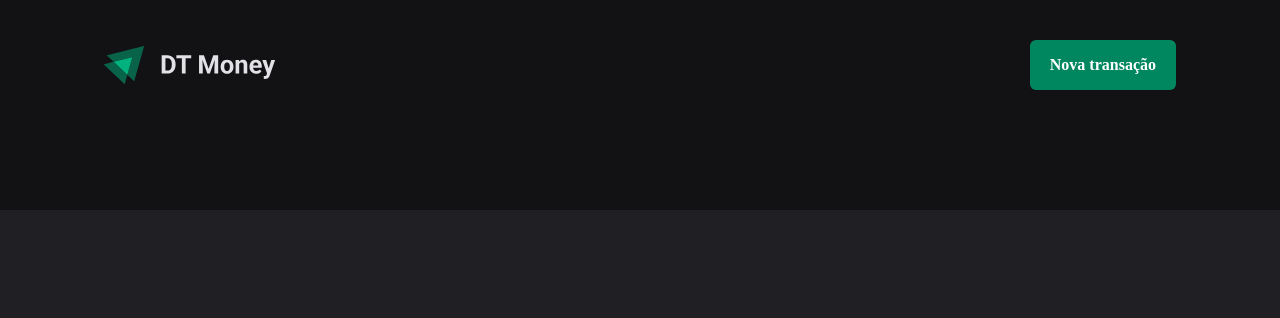
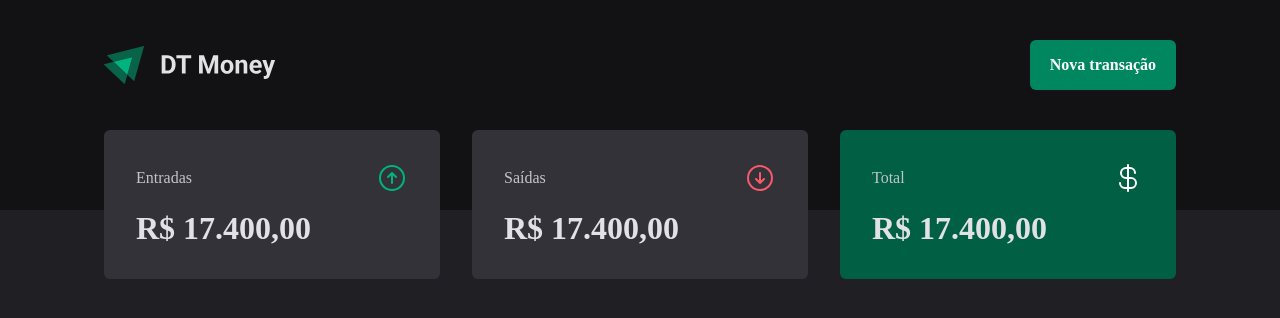
Before and after one commit to Hzimr/RelembrandoDTMoney, a React (Vite) app: page / in a window 1280 px wide. Shown: the top 318 px of the page. Built offline with nearby package versions, Linux system fonts and the light colour scheme.

Commit message:
feat: created summary component

```diff
--- /dev/null
+++ b/src/components/summary/summary.tsx
@@ -0,0 +1,34 @@
+import {
+  ArrowCircleDown,
+  ArrowCircleUp,
+  CurrencyDollar,
+} from '@phosphor-icons/react'
+import { SummaryCard, SummaryContainer } from './summaryStyles'
+
+export function Summary() {
+  return (
+    <SummaryContainer>
+      <SummaryCard>
+        <header>
+          <span>Entradas</span>
+          <ArrowCircleUp size={32} color="#00b37e" />
+        </header>
+        <strong>R$ 17.400,00</strong>
+      </SummaryCard>
+      <SummaryCard>
+        <header>
+          <span>Saídas</span>
+          <ArrowCircleDown size={32} color="#f75a68" />
+        </header>
+        <strong>R$ 17.400,00</strong>
+      </SummaryCard>
+      <SummaryCard variant="green">
+        <header>
+          <span>Total</span>
+          <CurrencyDollar size={32} color="#fff" />
+        </header>
+        <strong>R$ 17.400,00</strong>
+      </SummaryCard>
+    </SummaryContainer>
+  )
+}
--- /dev/null
+++ b/src/components/summary/summaryStyles.ts
@@ -0,0 +1,43 @@
+import { css, styled } from 'styled-components'
+
+export const SummaryContainer = styled.section`
+  width: 100%;
+  max-width: 1120px;
+  margin: 0 auto;
+  padding: 0 1.5rem;
+
+  display: grid;
+  grid-template-columns: repeat(3, 1fr);
+  gap: 2rem;
+
+  margin-top: -5rem;
+`
+
+interface SummaryCardProps {
+  variant?: 'green'
+}
+
+export const SummaryCard = styled.div<SummaryCardProps>`
+  background: ${(props) => props.theme['gray-600']};
+  border-radius: 6px;
+  padding: 2rem;
+
+  header {
+    display: flex;
+    justify-content: space-between;
+    align-items: center;
+    color: ${(props) => props.theme['gray-300']};
+  }
+
+  strong {
+    display: block;
+    margin-top: 1rem;
+    font-size: 2rem;
+  }
+
+  ${(props) =>
+    props.variant === 'green' &&
+    css`
+      background: ${(props) => props.theme['green-700']};
+    `}
+`
--- a/src/pages/transactions/transactions.tsx
+++ b/src/pages/transactions/transactions.tsx
@@ -1,9 +1,11 @@
 import { Header } from '../../components/header/header'
+import { Summary } from '../../components/summary/summary'
 
 export function Transactions() {
   return (
     <div>
       <Header />
+      <Summary />
     </div>
   )
 }
```
